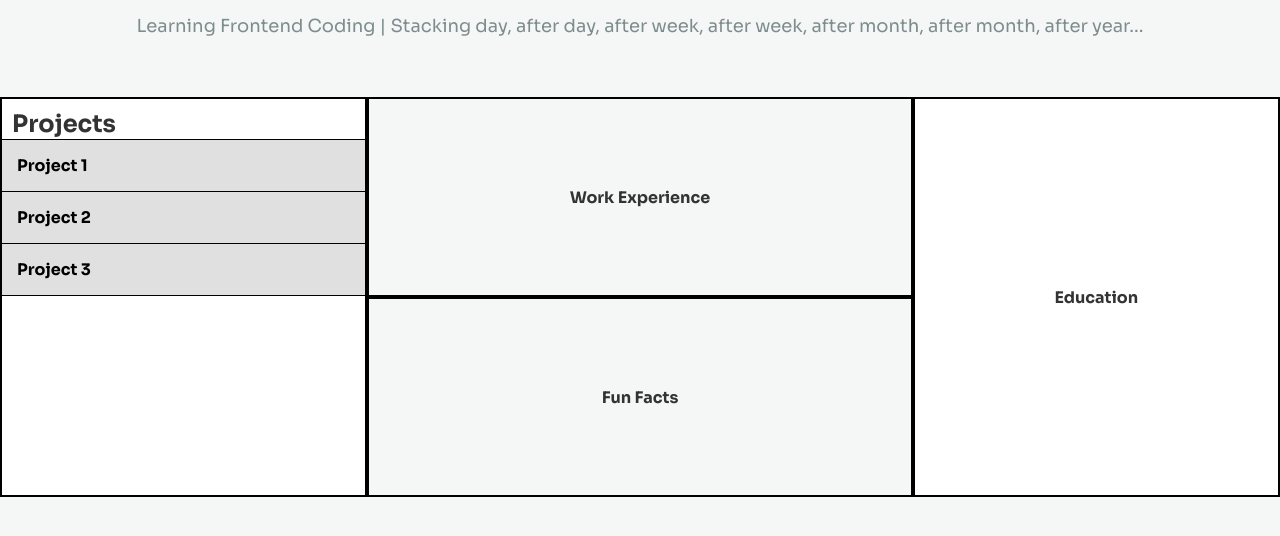
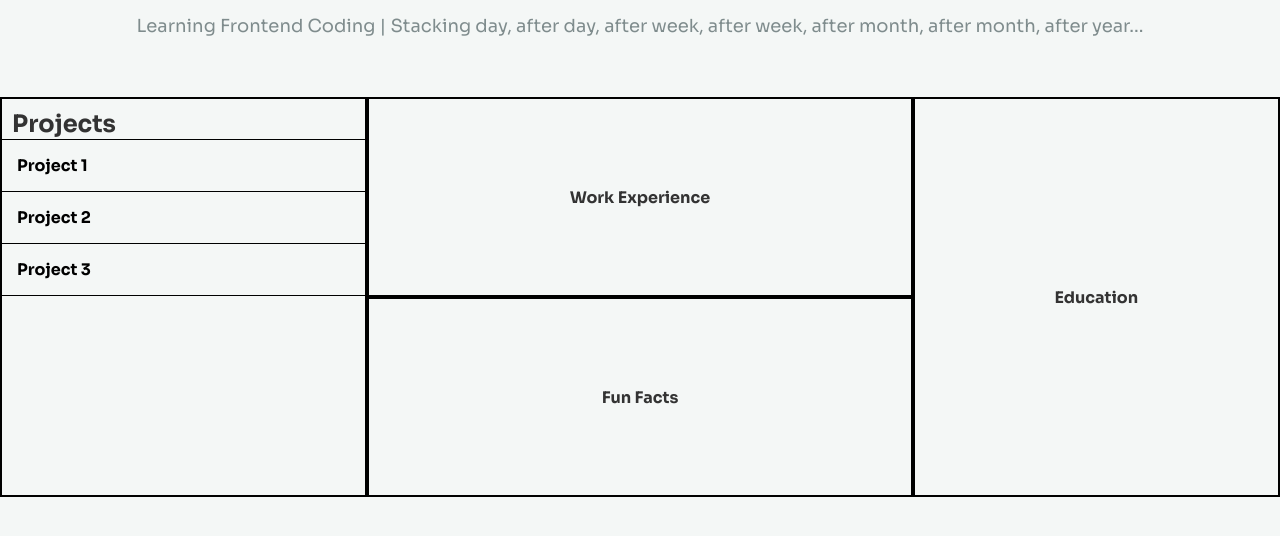
Before and after one commit to mikeshawcode/mikeshaw-portfolio, a plain HTML site: page index.html in a window 1280 px wide. Shown: the part 128-664 px from the top of the page. Drawn offline with Linux system fonts and the light colour scheme.

Commit message:
Update index.html

```diff
--- a/index.html
+++ b/index.html
@@ -102,7 +102,7 @@
         /* Styling for the side boxes (left and right) */
         .side-box {
             flex: 1; /* Makes each side box take up equal space */
-            background-color: #ffffff; /* White background for side boxes */
+            background-color: #f4f7f6; /* White background for side boxes */
             border: 1px solid #e0e0e0; /* Light gray border for the side boxes */
             display: flex; /* Centers content inside the side boxes */
             align-items: center; /* Centers content vertically inside the box */
@@ -159,9 +159,9 @@
         <div class="side-box" style="flex-direction: column; align-items: flex-start; justify-content: flex-start; padding: 0;">
             <h2 style="margin: 10px 0 0 10px;">Projects</h2> <!-- Title for the Projects section -->
             <div style="display: flex; flex-direction: column; width: 100%;">
-                <a href="project1.html" style="padding: 15px; border-top: 1px solid black; border-bottom: 1px solid black; background-color: #e0e0e0; text-decoration: none; color: black;">Project 1</a> <!-- Link to Project 1 -->
-                <a href="project2.html" style="padding: 15px; border-bottom: 1px solid black; background-color: #e0e0e0; text-decoration: none; color: black;">Project 2</a> <!-- Link to Project 2 -->
-                <a href="project3.html" style="padding: 15px; border-bottom: 1px solid black; background-color: #e0e0e0; text-decoration: none; color: black;">Project 3</a> <!-- Link to Project 3 -->
+                <a href="project1.html" style="padding: 15px; border-top: 1px solid black; border-bottom: 1px solid black; background-color: #f4f7f6; text-decoration: none; color: black;">Project 1</a> <!-- Link to Project 1 -->
+                <a href="project2.html" style="padding: 15px; border-bottom: 1px solid black; background-color: #f4f7f6; text-decoration: none; color: black;">Project 2</a> <!-- Link to Project 2 -->
+                <a href="project3.html" style="padding: 15px; border-bottom: 1px solid black; background-color: #f4f7f6; text-decoration: none; color: black;">Project 3</a> <!-- Link to Project 3 -->
             </div>
         </div>
 
```
